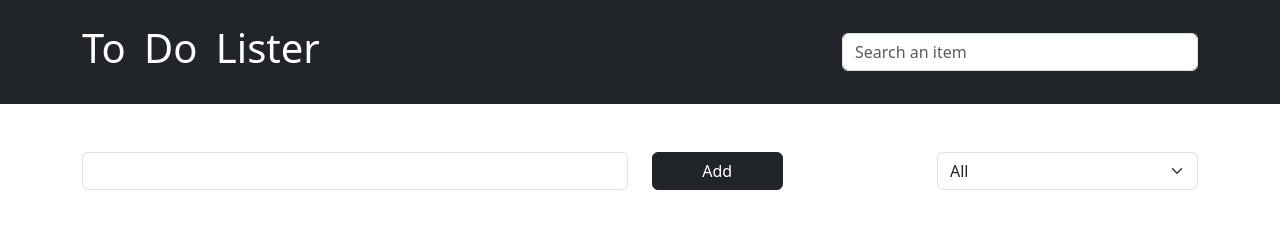
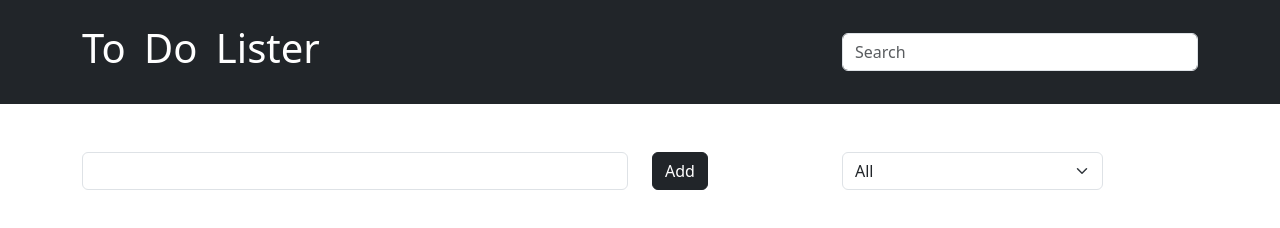
Before and after one commit to Lingwebdev/todo-list, a plain HTML site: page index.html in a window 1280 px wide. Drawn offline with nearby package versions, Linux system fonts and the light colour scheme.

Commit message:
Modified Bootstrap classes.

```diff
--- a/index.html
+++ b/index.html
@@ -25,7 +25,7 @@
           <div class="col-4 align-self-center">
             <input
               type="text"
-              placeholder="Search an item"
+              placeholder="Search"
               id="search-input"
               class="form-control"
             />
@@ -39,8 +39,8 @@
           <div class="col-6">
             <input type="text" class="todo-input form-control mb-3" />
           </div>
-          <div class="col-3">
-            <button class="add-todo btn btn-dark w-50">Add</button>
+          <div class="col-2">
+            <button class="add-todo btn btn-dark">Add</button>
           </div>
           <div class="col-3">
             <select name="todo-filter" id="select" class="form-select">
```
